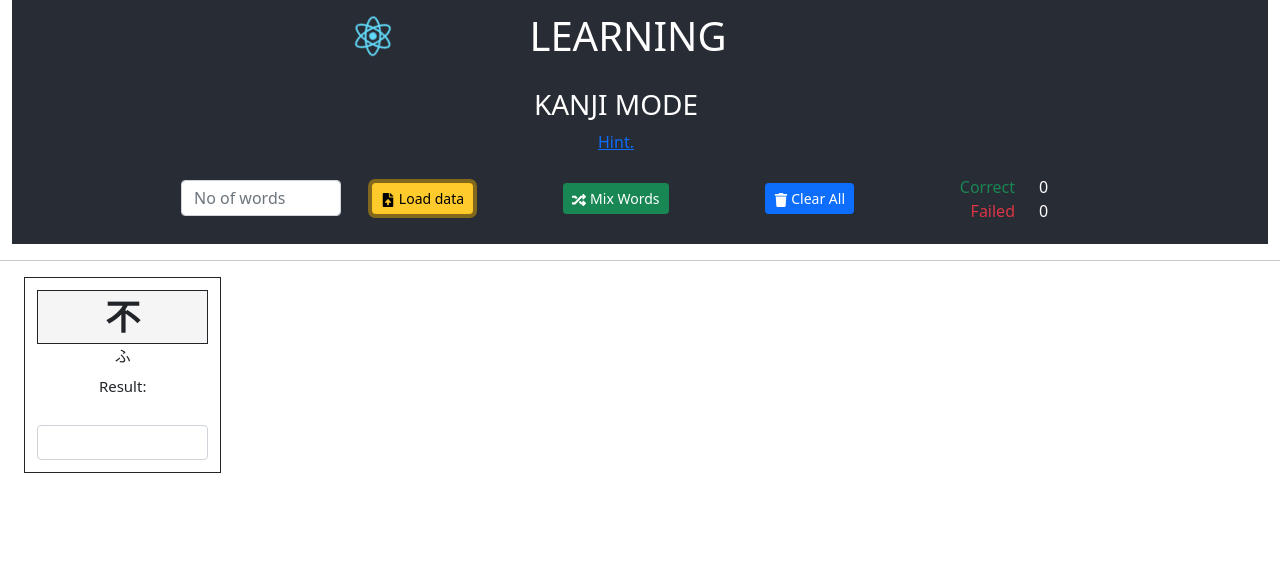
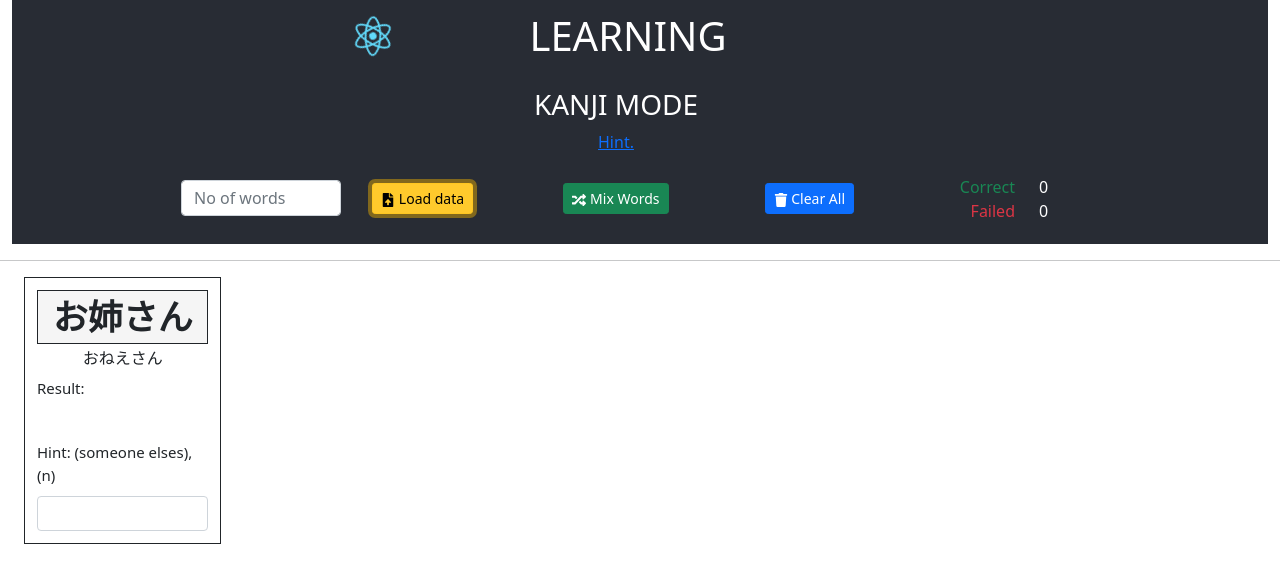
Before and after one commit to tthieu2911/vocab-learn-v1, a React (Create React App) app: page / in a window 1280 px wide. Both pictures are taken after a click on the button "Load data". Shown: the top 582 px of the page. Built offline with nearby package versions, Linux system fonts and the light colour scheme.

Commit message:
handle to_V and () character

```diff
--- a/src/kanji/index.js
+++ b/src/kanji/index.js
@@ -55,21 +55,24 @@ const Kanji = (kanjiProps) => {
     $('#correctCount').text("0");
     $('#failedCount').text("0");
 
+    // clear input
+    clearAll();
+
     var _inptNoOfWord = $("#total");
     // jquery
     //    _inptNoOfWord.val()
     // Or _inptNoOfWord[0].val
     var _intNumber = _inptNoOfWord.val();
 
-    importData('file/kanji4-1.txt', _intNumber);
-    //importData('file/test.txt', _intNumber);
+    //importData('file/kanji4-1.txt', _intNumber);
+    importData('file/test.txt', _intNumber);
   }
 
   // Import data from local file
   function importData(fileName, inputNumber) {
     $.get(fileName, function (data, res) {
       vocabDictionary = [];
-
+      var ignoreList = [];
       if (res) {
         var lines = data.split("\r\n");
         for (var i = 0; i < lines.length; i++) {
@@ -81,15 +84,43 @@ const Kanji = (kanjiProps) => {
             wordsObj = {
               "kanji": words[0],
               "romaji": "",
-              "english": splitWords(words[1])
+              "english": splitWords(words[1]),
+              "ignore": ""
             }
           }
           else {
+            // Handle '(' .. ')' --> to be ignored
+            if (words[2].lastIndexOf('(') !== -1 && words[2].lastIndexOf(')') !== -1) {
+
+              // get all Indexes of Open & Close charater
+              var index = 0;
+              var indicesOpen = [];
+              for (index = 0; index < words[2].length; index++) {
+                if (words[2][index] === "(") indicesOpen.push(index);
+              }
+              var indicesClose = [];
+              for (index = 0; index < words[2].length; index++) {
+                if (words[2][index] === ")") indicesClose.push(index);
+              }
+
+              // Get list of ignore phrase
+              // Open and Close charater should have same total
+              for (index = 0; index < indicesOpen.length; index++) {
+                if (index + 1 < indicesOpen.length) {
+                  ignoreList.push((words[2].slice(indicesOpen[index], indicesClose[index] + 1)) + ", ");
+                } else {
+                  ignoreList.push((words[2].slice(indicesOpen[index], indicesClose[index] + 1)));
+                }
+              }
+            }
+
             wordsObj = {
               "kanji": words[0],
               "romaji": words[1],
-              "english": splitWords(words[2])
+              "english": splitWords(words[2]),
+              "ignore": ignoreList
             }
+            ignoreList = [];
           }
 
           // Push to Dictionary
@@ -116,22 +147,22 @@ const Kanji = (kanjiProps) => {
 
     // Slice into new Dictionary w specific number
     var _arrWordDictToDisplay = [];
-    var _intNumber = inputNumber===""? 0 : parseInt(inputNumber);
+    var _intNumber = inputNumber === "" ? 0 : parseInt(inputNumber);
 
-    switch(true){
-      case _intNumber === 0 :{
+    switch (true) {
+      case _intNumber === 0: {
         _arrWordDictToDisplay = _suffledDict;
         break;
       }
-      case _intNumber !== 0 && _intNumber <= vocabDictionary.length :{
+      case _intNumber !== 0 && _intNumber <= vocabDictionary.length: {
         _arrWordDictToDisplay = _suffledDict.slice(0, _intNumber);
         break;
       }
-      case _intNumber !== 0 && _intNumber > vocabDictionary.length :{
+      case _intNumber !== 0 && _intNumber > vocabDictionary.length: {
         _arrWordDictToDisplay = _suffledDict;
         break;
       }
-      default:{
+      default: {
         _arrWordDictToDisplay = _suffledDict;
         break;
       }
@@ -157,7 +188,7 @@ const Kanji = (kanjiProps) => {
     return newDict;
   }
 
-//#region Rendering
+  //#region Rendering
   return (
     <div className="App">
       <header>
@@ -241,7 +272,7 @@ const Kanji = (kanjiProps) => {
             {/* <!-- Kanji list --> */}
             {kanjiList.length !== 0 &&
               kanjiList.map((item, index) =>
-                <KanjiBlock key={index} block={item} onKeyDown={updateResult}/>
+                <KanjiBlock key={index} block={item} onKeyDown={updateResult} />
               )
             }
           </div>
@@ -249,7 +280,7 @@ const Kanji = (kanjiProps) => {
       </div>
     </div>
   );
-//#endregion
+  //#endregion
 }
 
 export default Kanji;
--- a/src/kanjiBlock/index.js
+++ b/src/kanjiBlock/index.js
@@ -9,7 +9,7 @@ import 'bootstrap/dist/css/bootstrap.min.css';
 
 const KanjiBlock = (blockProps) => {
 
-  const { kanji, romaji, english } = blockProps.block;
+  const { kanji, romaji, english, ignore } = blockProps.block;
 
   const onEnterWords = function (event) {
     var key = event.keyCode;
@@ -46,38 +46,107 @@ const KanjiBlock = (blockProps) => {
 
   const checkWord = function (input) {
     var _iptElement = $(input);
-    var _value = input.value;
-    var _expectedResult = [];
-    var _arrExpectedResult = [];
+    var _value = input.value.trim();
+    var _strExpectedResult = "";
+    var _arrToVerbExpectedResult = [];
+    var _arrNonToVerbExpectedResult = [];
+
+    var _blResult = false;
 
     if (_value !== "") {
+      // Check result
       // attr() return as String
-      _expectedResult = _iptElement.parent().find('.result_kanji').attr('result').toLowerCase();
-      _arrExpectedResult = _expectedResult.split(",");
+      _strExpectedResult = _iptElement.parent().find('.result_kanji').attr('result').toLowerCase();
 
-      if (_arrExpectedResult.indexOf(_value.toLowerCase()) !== -1) {
+      var _strNonToVerbResult = _strExpectedResult.slice();
+      var _strToVerbResult = _strExpectedResult.slice();
+
+      // Handle (V) with "to"
+      if (_strExpectedResult.indexOf("to ") !== -1) {
+        _strNonToVerbResult = _strNonToVerbResult.replace("to ", "");
+      }
+
+      // Handle ignore list
+      // Return array to be check against input value
+      _arrNonToVerbExpectedResult = finalizeExpectedResult(input,_strNonToVerbResult,_arrNonToVerbExpectedResult);
+      _arrToVerbExpectedResult = finalizeExpectedResult(input,_strToVerbResult,_arrToVerbExpectedResult);
+
+      // Return result
+      _blResult = _arrNonToVerbExpectedResult.indexOf(_value.toLowerCase()) !== -1
+                  || _arrToVerbExpectedResult.indexOf(_value.toLowerCase()) !== -1;
+
+      // Display result on block
+      displayResult(input, _blResult);
+    }
+  }
+
+  // Minus sub-string
+  const minusSubString = function (srcArray, destString) {
+    for (var i = 0; i < srcArray.length; i++) {
+      for (var j = 0; j < destString.length; j++) {
+        if (srcArray[i] !== "") {
+          var sliced = destString.slice(j, j + srcArray[i].length);
+          if (sliced === srcArray[i]) {
+            destString = destString.slice(0, j) + destString.slice(j + srcArray[i].length + 1, destString.length);
+            j += srcArray[i].length;
+          }
+        }
+      }
+    }
+    return destString;
+  }
+
+  // Display result on block
+  const displayResult = function (input, result) {
+    var _iptElement = $(input);
+    var _strExpectedResult = _iptElement.parent().find('.result_kanji').attr('result').toLowerCase();
+
+    if (result) {
       // input
       _iptElement.removeClass("text-danger").addClass("text-success");
 
       // result
-        _iptElement.parent().find('.result_kanji').removeClass("text-danger").addClass("text-success").text(_expectedResult);
+      _iptElement.parent().find('.result_kanji').removeClass("text-danger").addClass("text-success").text(_strExpectedResult);
 
       // move to next word
       _iptElement.parent().parent().next().children().eq(1).find('input').focus();
 
-        // pass success
+      // pass success to parent
       blockProps.onKeyDown("correct");
     }
     else {
       _iptElement.removeClass("text-success").addClass("text-danger");
       _iptElement.parent().find('.result_kanji').removeClass("text-success").addClass("text-danger").text("Failed");
 
-        // pass failed
+      // pass failed to parent
       blockProps.onKeyDown("failed");
     }
   }
+
+  const finalizeExpectedResult = function(input, srcString, destArray) {
+    var _strIgnore = $(input).parent().find('.ignore-list').text();
+    var _arrTempIgnore = [];
+    if (_strIgnore !== "") {
+      if (_strIgnore.indexOf(",") !== -1) {
+        _arrTempIgnore = _strIgnore.split(",").map(function (item) {
+          return item.trim();
+        });
+      }
+      else {
+        _arrTempIgnore.push(_strIgnore.trim());
       }
 
+      // Minus ignore list from expected result
+      srcString = minusSubString(_arrTempIgnore, srcString);
+    }
+
+    // Array to be check against input value
+    destArray = srcString.split(",").map(function (item) {
+      return item.trim();
+    });
+
+    return destArray;
+  }
 
   // Show word result
   const showWordResult = function (input) {
@@ -99,13 +168,17 @@ const KanjiBlock = (blockProps) => {
       <div className='kanji_contain'>
         <span>{kanji}</span>
       </div>
-      <div>
+      <div className='note-romaji'>
         <span>{romaji}</span>
       </div>
       <div className='kanji_result_contain'>
-        <div className='kanji_result_contain dvKanjiResult'>
+        <div className='result-english'>
           <span>Result: </span>
           <span className='result_kanji' result={english}></span>
+        </div>
+        <div className='note-english'>
+          <span>Hint:  </span>
+          <span className='ignore-list'>{ignore}</span>
         </div>
         {/* If you intentionally want it to appear in the DOM as a custom attribute, spell it as lowercase `kanjikey` instead. */}
         <input className='form-control' onKeyDown={onEnterWords} onFocus={onFocusChange} />
--- a/src/kanjiBlock/styles.css
+++ b/src/kanjiBlock/styles.css
@@ -27,6 +27,17 @@
     font-size: 15px;
 }
 
-.dvKanjiResult {
-    height: 40px;
+.result-english {
+    height: 8vh;
+    text-align: left;
 }
+
+.note-romaji {
+    padding-top: 2px;
+    font-size: 100%;
+}
+
+.note-english {
+    text-align: left;
+    font-size: 100%;
+}
```
Also changed, not shown: public/file/test.txt. Lines whose indentation alone changed are shown as unchanged.
